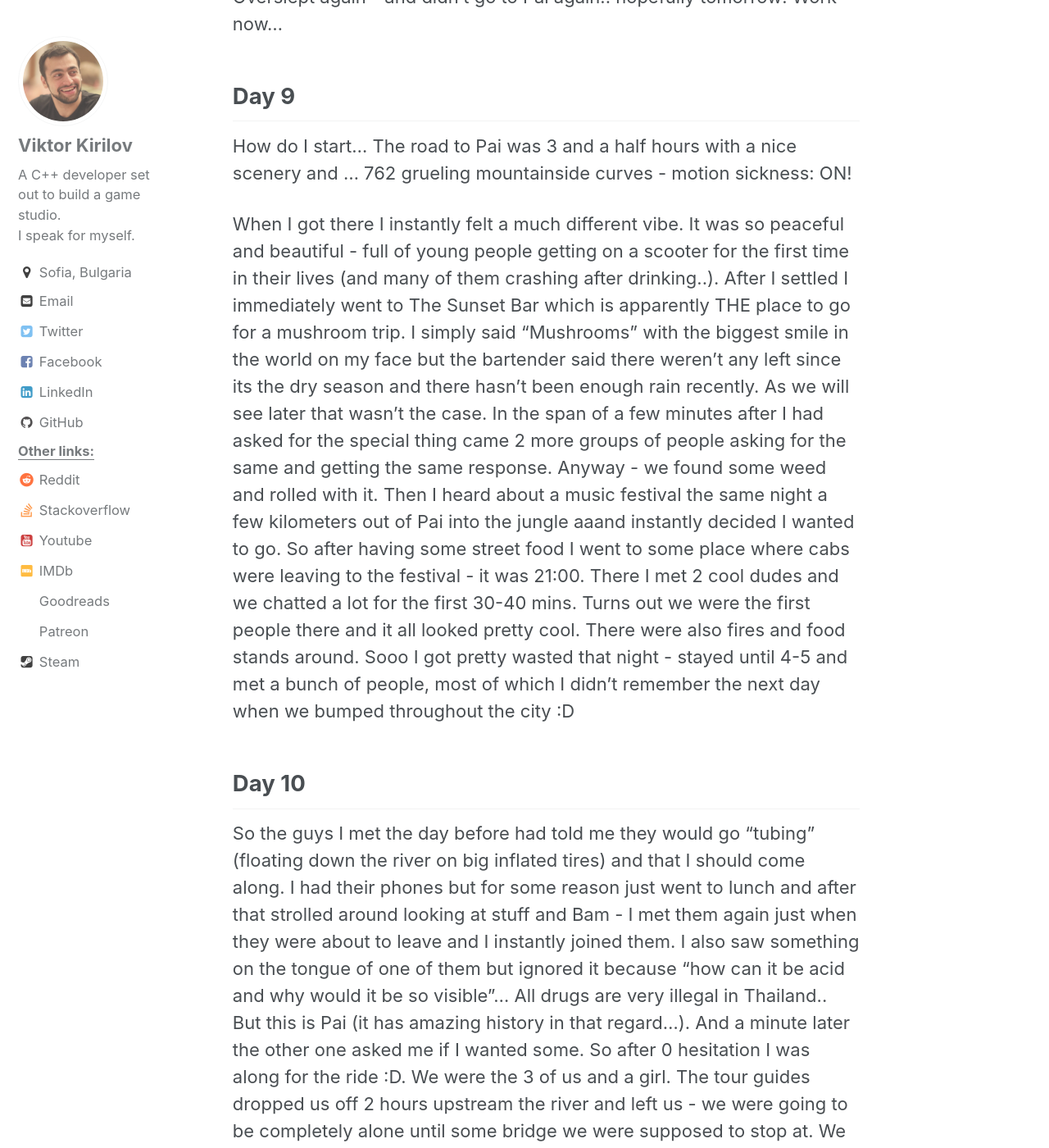
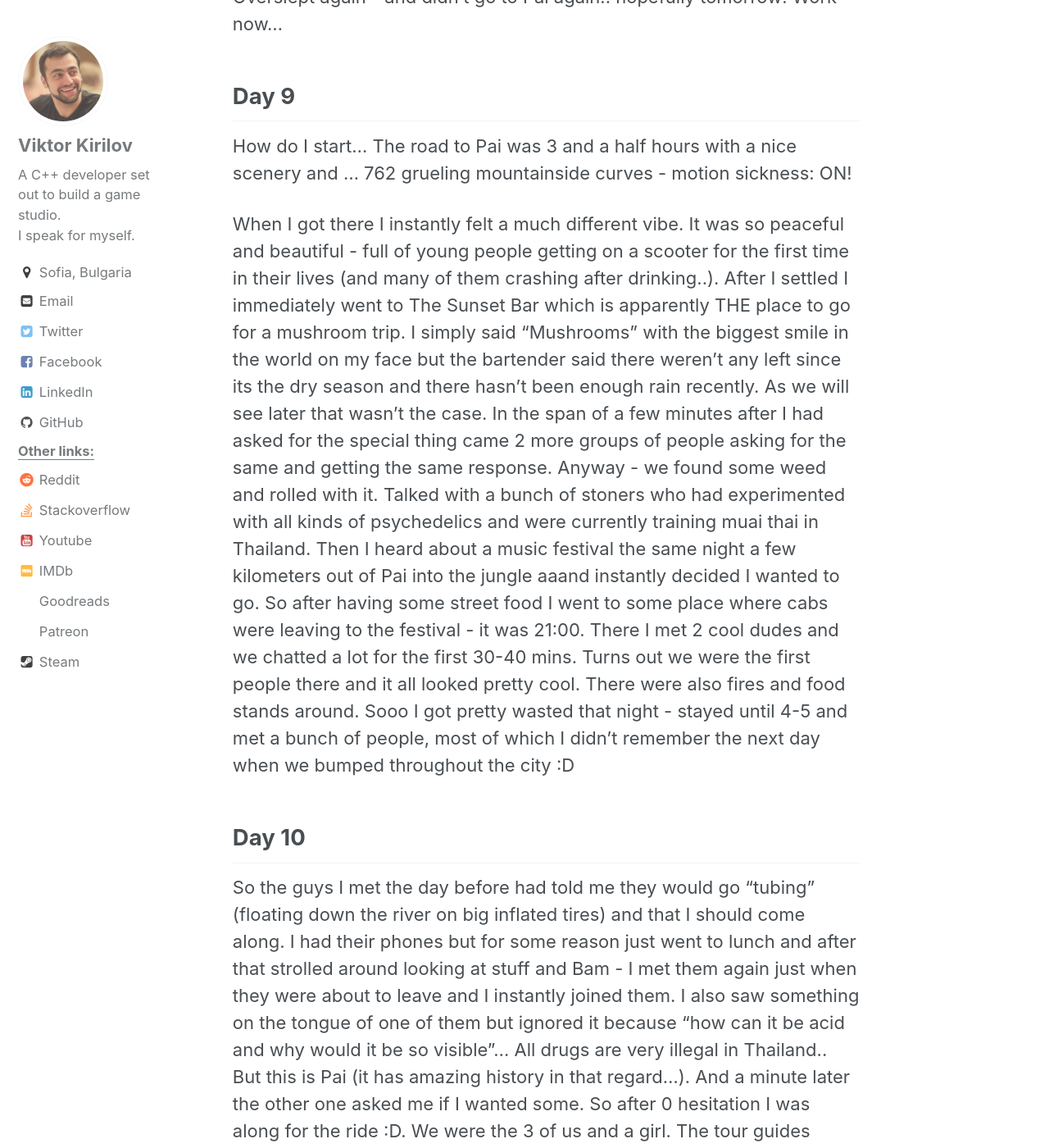
Before and after one commit to onqtam/onqtam.github.io, a Jekyll site: the page built from _posts/2018-04-26-thailand-solo-2018-february.md, in a window 1280 px wide and 1400 px high, scrolled down 7379 px. Shown: the whole window at 82% size. Built offline with Jekyll 4.4.1, drawn with Linux system fonts in a browser that asks for light colours; comment, search, counter and statistics services are not loaded; some of the changed text lies outside the part shown.

Commit message:
a bit more text

```diff
--- a/_posts/2018-04-26-thailand-solo-2018-february.md
+++ b/_posts/2018-04-26-thailand-solo-2018-february.md
@@ -88,7 +88,7 @@ Overslept again - and didn't go to Pai again.. hopefully tomorrow! Work now...
 
 How do I start... The road to Pai was 3 and a half hours with a nice scenery and ... 762 grueling mountainside curves - motion sickness: ON!
 
-When I got there I instantly felt a much different vibe. It was so peaceful and beautiful - full of young people getting on a scooter for the first time in their lives (and many of them crashing after drinking..). After I settled I immediately went to The Sunset Bar which is apparently THE place to go for a mushroom trip. I simply said "Mushrooms" with the biggest smile in the world on my face but the bartender said there weren't any left since its the dry season and there hasn't been enough rain recently. As we will see later that wasn't the case. In the span of a few minutes after I had asked for the special thing came 2 more groups of people asking for the same and getting the same response. Anyway - we found some weed and rolled with it. Then I heard about a music festival the same night a few kilometers out of Pai into the jungle aaand instantly decided I wanted to go. So after having some street food I went to some place where cabs were leaving to the festival - it was 21:00. There I met 2 cool dudes and we chatted a lot for the first 30-40 mins. Turns out we were the first people there and it all looked pretty cool. There were also fires and food stands around. Sooo I got pretty wasted that night - stayed until 4-5 and met a bunch of people, most of which I didn't remember the next day when we bumped throughout the city :D
+When I got there I instantly felt a much different vibe. It was so peaceful and beautiful - full of young people getting on a scooter for the first time in their lives (and many of them crashing after drinking..). After I settled I immediately went to The Sunset Bar which is apparently THE place to go for a mushroom trip. I simply said "Mushrooms" with the biggest smile in the world on my face but the bartender said there weren't any left since its the dry season and there hasn't been enough rain recently. As we will see later that wasn't the case. In the span of a few minutes after I had asked for the special thing came 2 more groups of people asking for the same and getting the same response. Anyway - we found some weed and rolled with it. Talked with a bunch of stoners who had experimented with all kinds of psychedelics and were currently training muai thai in Thailand. Then I heard about a music festival the same night a few kilometers out of Pai into the jungle aaand instantly decided I wanted to go. So after having some street food I went to some place where cabs were leaving to the festival - it was 21:00. There I met 2 cool dudes and we chatted a lot for the first 30-40 mins. Turns out we were the first people there and it all looked pretty cool. There were also fires and food stands around. Sooo I got pretty wasted that night - stayed until 4-5 and met a bunch of people, most of which I didn't remember the next day when we bumped throughout the city :D
 
 ## Day 10
 
@@ -113,6 +113,8 @@ I had decided this would be my last full day at Pai so I had to try those mushro
 ## Day 12
 
 Trip back to Chiang Mai from Pai - I regretted going back so early - should have stayed a few more days - seriously Pai seems to me like paradise - thats either true or I need to explore more.
+
+Oh - how could I forget - when I arrived at Chiang Mai some lady from the bus asked me if I smoked grass (weed). Well... yea? So she gave me some because she was going to the airport and she said a few times that "it was very special"...... Silly me - I thought she meant it was some gift to her and that it had sentimental value... Well I had never smoked anything like that before! So trippy - like it wasn't just weed! Those thai people... :D
 
 ## Day 13
 
```
Also changed, not shown: other parts of _posts/2018-04-26-thailand-solo-2018-february.md (+1 -1 lines).
